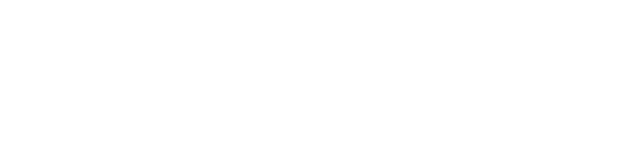
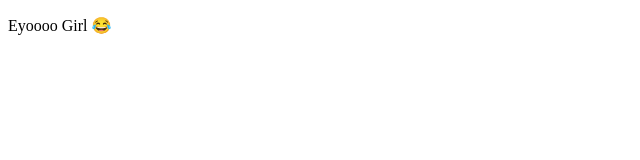
Before and after one commit to Nakatolynn/Test, a plain HTML site: page index.html in a window 1280 px wide. Shown: the whole page, without its empty margins (0-640 px from the left). Drawn offline with Linux system fonts and the light colour scheme.

Commit message:
update index

```diff
--- a/index.html
+++ b/index.html
@@ -7,6 +7,8 @@
     <title>by timos</title>
 </head>
 <body>
-
+    <p>
+     Eyoooo Girl 😂
+    </p>
 </body>
 </html>
```
